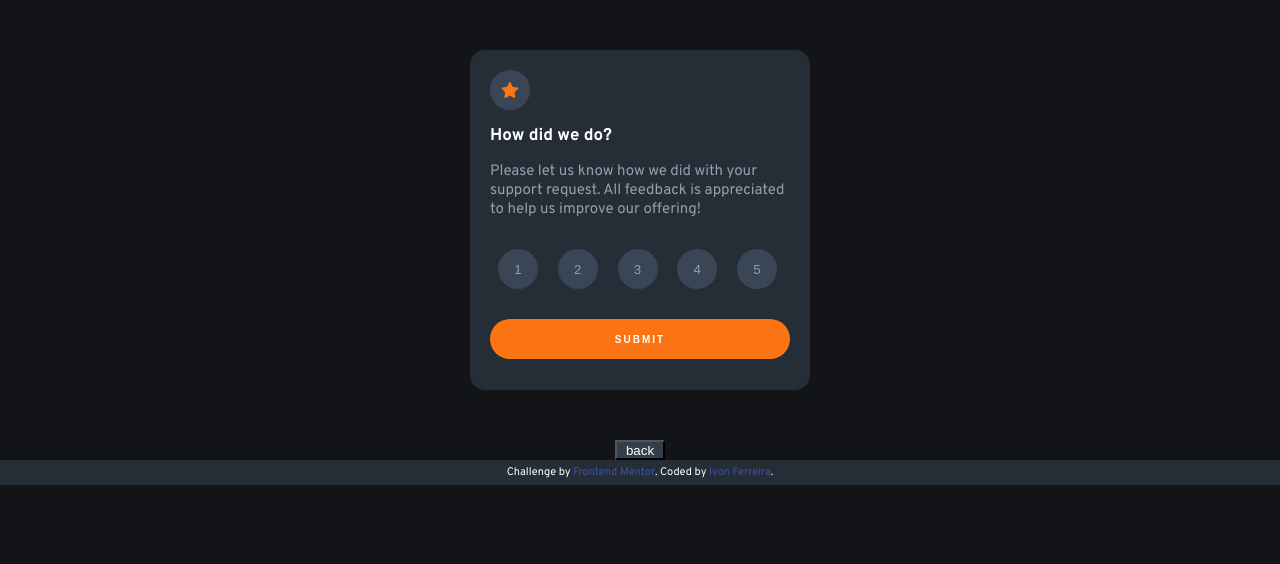
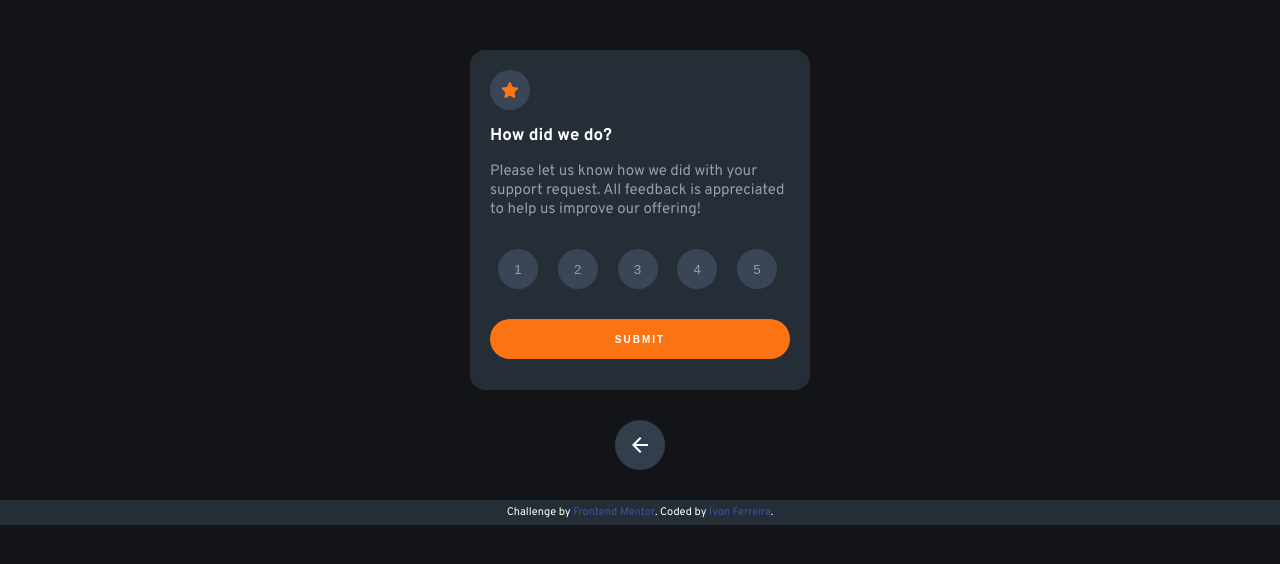
Before and after one commit to ivonferreira/Frontend-Mentor-HTML-CSS-JS, a plain HTML site: page interactive-rating-component-main/index.html in a window 1280 px wide. Both pictures are taken after a click on the input "SUBMIT". Drawn offline with Linux system fonts and the light colour scheme.

Commit message:
Add back button

```diff
--- a/interactive-rating-component-main/index.html
+++ b/interactive-rating-component-main/index.html
@@ -2,10 +2,11 @@
 <html lang="en">
 <head>
   <meta charset="UTF-8">
-  <meta name="viewport" content="width=device-width, initial-scale=1.0"> <!-- displays site properly based on user's device -->
+  <meta name="viewport" content="width=device-width, initial-scale=1.0">
 
   <link rel="icon" type="image/png" sizes="32x32" href="./images/favicon-32x32.png">
   <link rel="stylesheet" href="style.css">
+  <link href="https://fonts.googleapis.com/icon?family=Material+Icons" rel="stylesheet">
 
   <title>Frontend Mentor | Interactive rating component</title>
 
@@ -13,7 +14,7 @@
 </head>
 <body>
 
-  <!-- Rating state start -->
+
 
   <main>
     <div id="before">
@@ -45,7 +46,11 @@
      </div>
   </main>
   <!-- Thank you state end -->
-  <button id="back" type="button" onclick="back()">back</button>
+  <div id="back" onclick="back()">
+    <span class="material-icons">
+      arrow_back
+      </span>
+  </div>
   <footer>
     <div class="attribution">
       Challenge by <a href="https://www.frontendmentor.io?ref=challenge" target="_blank">Frontend Mentor</a>.
--- a/interactive-rating-component-main/script.js
+++ b/interactive-rating-component-main/script.js
@@ -6,7 +6,7 @@ let bt5 = document.getElementById('rate5');
 let score = document.querySelector('span#score');
 let before = document.querySelector('div#before');
 let after = document.querySelector('div#after');
-let backBt = document.querySelector('button#back')
+let backBt = document.querySelector('div#back')
 
 function rate(n=0){
     let buttons = [bt1, bt2, bt3, bt4, bt5]
@@ -82,4 +82,5 @@ function back(){
     before.style.display = 'block'
     after.style.display = 'none'
     backBt.style.display = 'none'
+
 }
--- a/interactive-rating-component-main/style.css
+++ b/interactive-rating-component-main/style.css
@@ -18,7 +18,7 @@ main {
     border-radius:15px;
     margin:auto;
     margin-top:50px;
-    margin-bottom:50px;
+    margin-bottom:30px;
     padding:20px;
 }
 main h1 {
@@ -106,15 +106,24 @@ footer{
     top: 100%;
 
 }
-body > button#back {
+body > div#back {
     display:none;
     margin: auto;
-    height: 20px;
-    width:50px;
+    margin-bottom:30px;
+    height: 50px;
+    width: 50px;
     background-color:hsl(215, 20%, 25%) ;
     color:#ffffff;
+    border-radius: 50%;
 }
-body > button#back:hover {
+body > div#back > span {
+    position: relative;
+    top:50%;
+    left:50%;
+    transform: translate(-50%,-50%);
+}
+
+body > div#back:hover {
     background-color: #ffffff;
     color:hsl(213, 19%, 18%);
     cursor:pointer;
```
